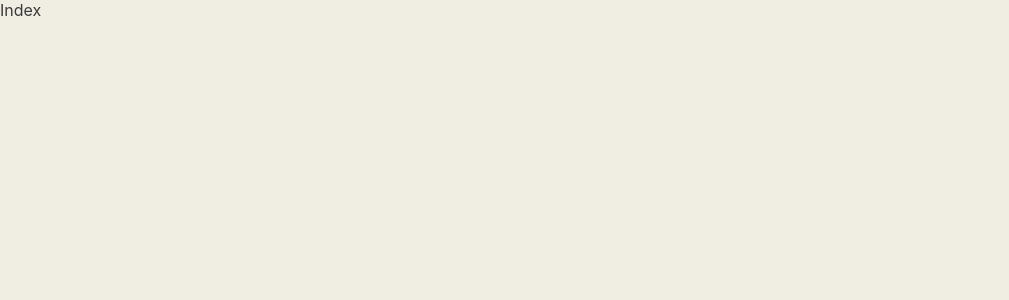
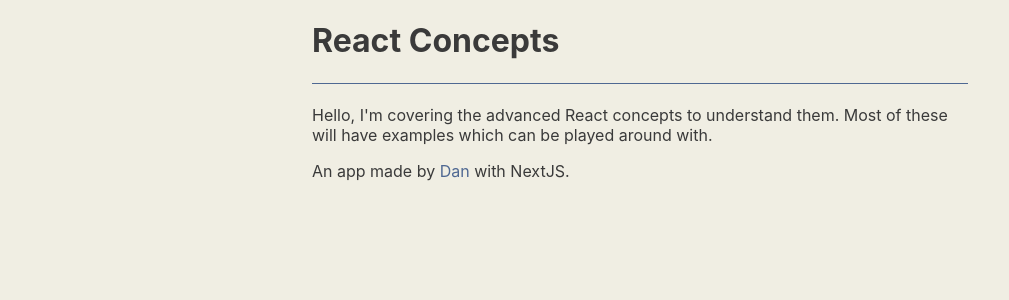
Before and after one commit to danbfield/react-concepts, a Next.js app in the folder app/: page / in a window 1280 px wide. Shown: the top 300 px of the page, without its empty margins (0-1009 px from the left). Built offline with nearby package versions, Linux system fonts and the light colour scheme.

Commit message:
Index: Add introduction text

```diff
--- a/app/pages/index.js
+++ b/app/pages/index.js
@@ -1,3 +1,18 @@
+import Link from 'next/link'
+
 export default function Home() {
-  return <div>Index</div>
+  return (
+    <main>
+      <h1>React Concepts</h1>
+      <p>
+        Hello, I'm covering the advanced React concepts to understand them. Most
+        of these will have examples which can be played around with.
+      </p>
+      <p>
+        An app made by{' '}
+        <Link href='https://github.com/danielbutterfield'>Dan</Link> with
+        NextJS.
+      </p>
+    </main>
+  )
 }
```
